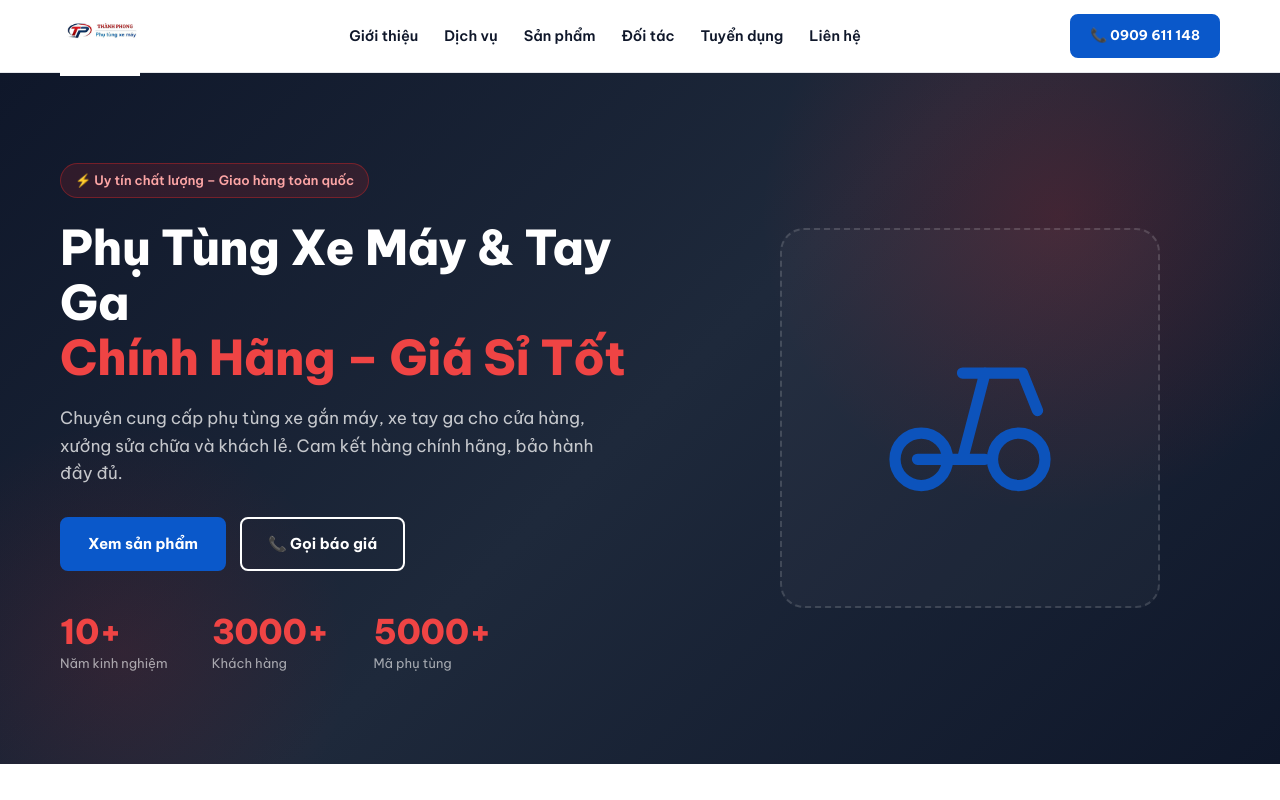
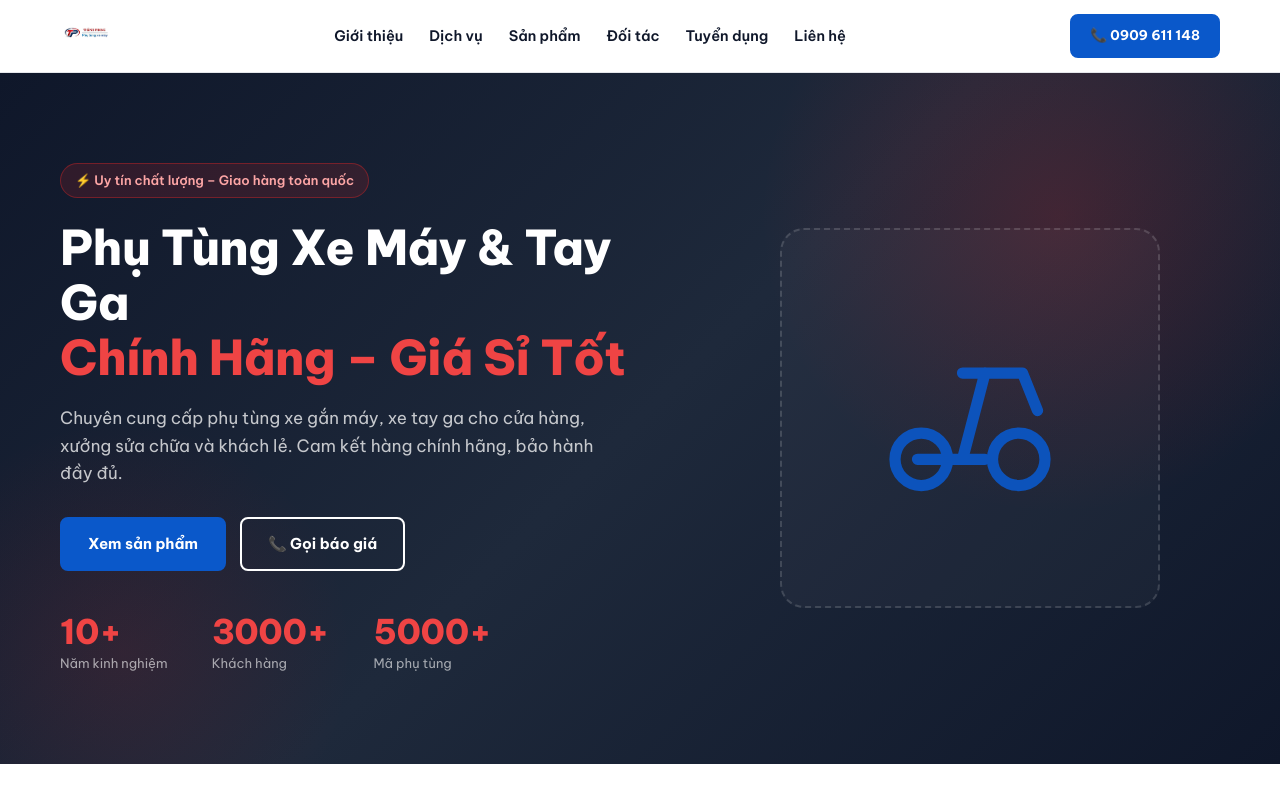
Before and after one commit to phutungxemaythanhphong42-tech/Website-c-ng-ty-Ph-T-ng-Th-nh-Phong, a plain HTML site: page index.html in a window 1280 px wide. Shown: the top 800 px of the page. Drawn offline with Linux system fonts and the light colour scheme.

Commit message:
Update index.html

```diff
--- a/index.html
+++ b/index.html
@@ -15,7 +15,7 @@
   <header class="header">
     <div class="container header-inner">
       <a href="#" class="logo">
-          <img src="logo.jpg" alt="Phụ Tùng Thành Phong" style="height: 80px; width: auto;">
+          <img src="logo.jpg" alt="Phụ Tùng Thành Phong" style="height: 50px; width: auto;">
       </a>
       <nav class="nav" id="nav">
         <a href="#about">Giới thiệu</a>
```
